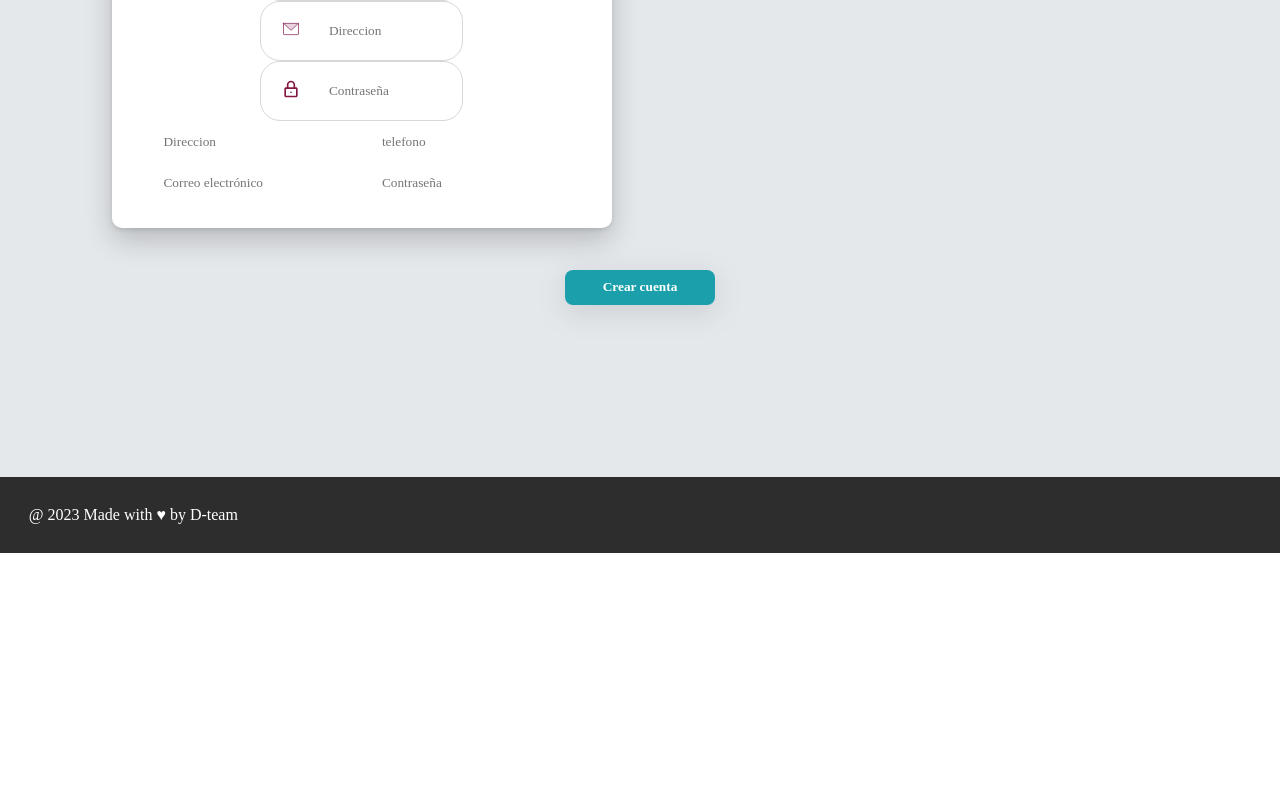
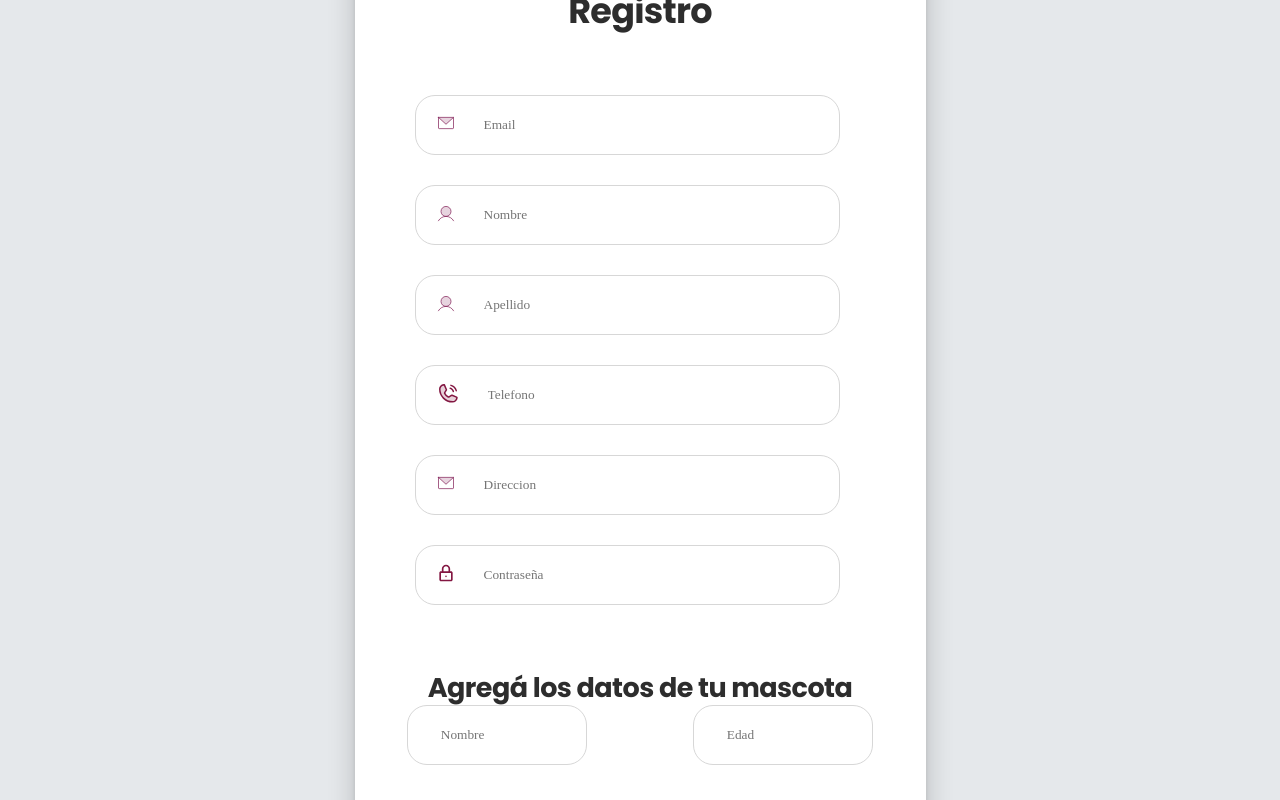
Before and after one commit to ArchSofia/s2vethome, a React (Vite) app in the folder veterinary-clinic/: page /register in a window 1280 px wide. Shown: the part 580-1380 px from the top of the page. Before the commit the page ends 1133 px from the top, so only its background shows below. Built offline with nearby package versions, Linux system fonts and the light colour scheme; a web font is replaced by a local one.

Commit message:
Avance de registro

```diff
--- a/veterinary-clinic/src/pages/Register/Register.css
+++ b/veterinary-clinic/src/pages/Register/Register.css
@@ -3,9 +3,30 @@
     flex-direction: column;
     justify-content: center;
     align-items: center;
-    max-height: calc(100vh - 117.8px);
+    /* max-height: calc(100vh - 117.8px); */
     min-height: 961px;
     background-color:#E5E8EB;
+    height: 1400px;
+}
+
+h1.login-title{
+    margin-bottom: 60px;
+
+}
+
+.input-field-5 {
+    background-color: white;
+    border: 1px solid;
+    border-color: #d7d7d7;
+    border-radius: 20px;
+    align-self: stretch;
+    align-items: center;
+    gap: 12px;
+    width: 425px;
+    height: 60px;
+    padding: 8px 20px;
+    display: flex;
+    position: relative;
 }
 
 .register-title{
@@ -33,29 +54,48 @@ form{
     width: 100%;
 }
 
-.box-user-pets{
-    display: flex;
-    align-items: center;
-    width: 90%;
-    justify-content: space-evenly;
-}
-
 .user, .pets{
-    width: 45%;
     display: flex;
     flex-direction: column;
     justify-content: center;
     align-items: center;
 }
 
+.petssector{
+    display: flex;
+    flex-direction: column;
+    /* gap: 65px; */
+}
+
+.label {
+    height: 35px;
+    width: 466px;
+}
+
+.label .text-wrapper {
+    color: #2d2d2d;
+    font-family: "Poppins", Helvetica;
+    font-size: 27px;
+    font-weight: 700;
+    left: 0;
+    letter-spacing: -0.54px;
+    line-height: 35.1px;
+    text-align: center;
+    top: 0;
+    width: 466px;
+    margin-top: 65px;
+    padding-bottom: 65px;
+}
+
 
 .form-register{
-    width: 500px;
+    margin-top: 60px;
+    width: 571px;
     height: auto;
     background-color: rgb(255, 255, 255);
     box-shadow: rgba(0, 0, 0, 0.2) 0px 12px 28px 0px, rgba(0, 0, 0, 0.1) 0px 2px 4px 0px, rgba(255, 255, 255, 0.05) 0px 0px 0px 1px inset;
-    border-radius: 10px;
-    padding: 1.5rem;
+    border-radius: 20px;
+    padding: 60px;
     display: flex;
     flex-direction: column;
     justify-content: space-evenly;
@@ -68,11 +108,11 @@ form{
     flex-direction: column;
 }
 
-.section-form{
+/* .section-form{
     display: flex;
-    width: 100%;
-    justify-content: space-evenly;
-}
+
+
+} */
 
 .ctn-pet{
     display: flex;
@@ -103,6 +143,9 @@ article{
 .register-name, .register-lastname, .register-email, .register-passcode, .register-address, .register-phone{
     width: 45%;
     height: 12%;
+    display: flex;
+    flex-direction: column;
+    gap: 30px;
 }
 
 .register-pet-section{
@@ -187,6 +230,28 @@ article{
     box-shadow: rgba(33, 35, 38, 0.1) 0px 10px 10px -10px;
 }
 
+.input-field-6 {
+    background-color: white;
+    border: 1px solid;
+    border-color: #d7d7d7;
+    border-radius: 20px;
+    align-self: stretch;
+    align-items: center;
+    gap: 12px;
+    width: 180px;
+    height: 60px;
+    padding: 8px 20px;
+    display: flex;
+    position: relative;
+    margin-top: 65px;
+}
+
+.primerfila{
+    display: flex;
+    flex-direction: row;
+    justify-content: space-between;
+}
+
 
 @media screen and (max-width: 1024px){
     .register-title{
--- a/veterinary-clinic/src/pages/Register/Register.jsx
+++ b/veterinary-clinic/src/pages/Register/Register.jsx
@@ -92,9 +92,7 @@ const Register = () => {
 	return (
 		<>
 			<Navbar />
-			{/* <div className="icon-direction">
-				<IoMdArrowRoundBack className="arrow" onClick={goBack} />
-			</div> */}
+
 			<div className="ctn-register">
 				{error ? (
 					<div className="error-message-div">
@@ -104,19 +102,15 @@ const Register = () => {
 				) : (
 					""
 				)}
-				{/* <h1 className="register-title">Crea tu cuenta</h1>
-				<p className="register-description-title">
-					Completa un sencillo formulario, agrega a todas tus mascotas y
-					adéntrate en un mundo de amor en nuestra comunidad ♥
-				</p> */}
+
 				<form>
-					<div className="box-user-pets">
+					<div className="form-register">
 						<div className="user">
-							<div className="form-register">
+							<div>
 								<h1 className="login-title">Registro </h1>
 								<div className="section-form">
 									<div className="register-name">
-										<div class="input-field-2">
+										<div class="input-field-5">
 											<div class="icon-3-1 icon-3">
 												<img
 													class="user-1"
@@ -129,12 +123,13 @@ const Register = () => {
 												placeholder="Email"
 												type="email"
 												name="email"
-												required=""
-												value=""
+												value={email}
+												onChange={(e) => setEmail(e.target.value)}
+												required
 											/>
 										</div>
 
-										<div class="input-field-2">
+										<div class="input-field-5">
 											<div class="icon-3-1 icon-3">
 												<img class="user-1" src="src/assets/user-1.svg" />
 												<div class="divider-1"></div>
@@ -150,7 +145,7 @@ const Register = () => {
 											/>
 										</div>
 
-										<div class="input-field-2">
+										<div class="input-field-5">
 											<div class="icon-3-1 icon-3">
 												<img class="user-1" src="src/assets/user-1.svg" />
 												<div class="divider-1"></div>
@@ -166,7 +161,7 @@ const Register = () => {
 											/>
 										</div>
 
-										<div class="input-field-2">
+										<div class="input-field-5">
 											<div class="icon-3-1 icon-3">
 												<img class="user-1" src="src/assets/phonecall.svg" />
 												<div class="divider-1"></div>
@@ -174,14 +169,15 @@ const Register = () => {
 											<input
 												class="full-name body-m"
 												placeholder="Telefono"
-												type="telefono"
-												name="telefono"
+												type="text"
+												name="phone"
 												required=""
-												value=""
+												value={phone}
+												onChange={(e) => setPhone(e.target.value)}
 											/>
 										</div>
 
-										<div class="input-field-2">
+										<div class="input-field-5">
 											<div class="icon-3-1 icon-3">
 												<img
 													class="user-1"
@@ -192,14 +188,15 @@ const Register = () => {
 											<input
 												class="full-name body-m"
 												placeholder="Direccion"
-												type="direccion"
-												name="direccion"
+												type="text"
+												name="address"
 												required=""
-												value=""
+												value={address}
+												onChange={(e) => setAddress(e.target.value)}
 											/>
 										</div>
 
-										<div class="input-field-2">
+										<div class="input-field-5">
 											<div class="icon-3-1 icon-3">
 												<img class="user-1" src="src/assets/lock.svg" />
 												<div class="divider-1"></div>
@@ -207,86 +204,24 @@ const Register = () => {
 											<input
 												class="full-name body-m"
 												placeholder="Contraseña"
-												type="contraseña"
-												name="contraseña"
+												type="password"
+												name="password"
 												required=""
-												value=""
+												value={password}
+												onChange={(e) => setPassword(e.target.value)}
 											/>
 										</div>
 									</div>
 								</div>
-								<div className="section-form">
-									<div className="register-address">
-										<input
-											className="input-register-address"
-											type="text"
-											name="address"
-											value={address}
-											placeholder="Direccion"
-											onChange={(e) => setAddress(e.target.value)}
-											required
-										></input>
-									</div>
-									<div className="register-phone">
-										<input
-											className="input-register-phone"
-											type="text"
-											name="phone"
-											value={phone}
-											placeholder="telefono"
-											onChange={(e) => setPhone(e.target.value)}
-											required
-										></input>
 							</div>
 						</div>
-								<div className="section-form">
-									<div className="register-email">
-										<input
-											type="email"
-											className="input-register-email"
-											name="email"
-											value={email}
-											placeholder="Correo electrónico"
-											onChange={(e) => setEmail(e.target.value)}
-											required
-										></input>
-									</div>
-									<div className="register-passcode">
-										<input
-											type="password"
-											className="input-register-passcode"
-											name="password"
-											value={password}
-											placeholder="Contraseña"
-											onChange={(e) => setPassword(e.target.value)}
-											required
-										></input>
-									</div>
-								</div>
-							</div>
-						</div>
-						<div className="pets">
-							{/* <h2>Agrega los datos de tu mascota</h2> */}
-							{/* <div className="form-register">
-								<div className="petsArray">
-									{petsArray &&
-										petsArray.map((p, index) => {
-											return (
-												<div key={index} className="added-pet">
-													{p.petName}
-													<RiDeleteBin6Line
-														className="delete-pet"
-														onClick={() => deletePet(index)}
-													/>
-												</div>
-											);
-										})}
+						<div className="petssector">
+							<div className="label">
+								<p className="text-wrapper">Agregá los datos de tu mascota</p>
 							</div>
 
-								<article>
-									<div className="ctn-pet">
-										<div className="section-form-pets">
-											<div className="register-pet-section">
+							<div className="primerfila">
+								<div class="input-field-6">
 									<input
 										className="input-pet"
 										type="text"
@@ -294,9 +229,10 @@ const Register = () => {
 										value={pet.petName}
 										placeholder="Nombre"
 										onChange={inputPetsChange}
-												></input>
+									/>
 								</div>
-											<div className="register-pet-section">
+
+								<div class="input-field-6">
 									<input
 										className="input-pet"
 										type="number"
@@ -307,9 +243,11 @@ const Register = () => {
 									></input>
 								</div>
 							</div>
-										<div className="section-form-pets">
+
+							<div className="primerfila">
 								<div className="register-pet-section">
 									<select
+										class="input-field-6"
 										value={pet.gender}
 										name="gender"
 										onChange={inputPetsChange}
@@ -318,9 +256,9 @@ const Register = () => {
 										<option>Masculino</option>
 										<option>Femenino</option>
 									</select>
-											</div>
-											<div className="register-pet-section">
+
 									<select
+										class="input-field-6"
 										value={pet.petSpecies}
 										name="petSpecies"
 										onChange={inputPetsChange}
@@ -332,20 +270,7 @@ const Register = () => {
 								</div>
 							</div>
 						</div>
-									<button
-										type="button"
-										className="pets-button"
-										onClick={savingPets}
-									>
-										Agregar
-									</button>
-								</article>
-							</div> */}
 					</div>
-					</div>
-					<button className="register-button" onClick={handleRegisterUser}>
-						Crear cuenta
-					</button>
 				</form>
 			</div>
 			<Footer />
```
Also changed, not shown: veterinary-clinic/src/pages/Register/Reg.jsx (added, +94 -0 lines). Lines whose indentation alone changed are shown as unchanged.
